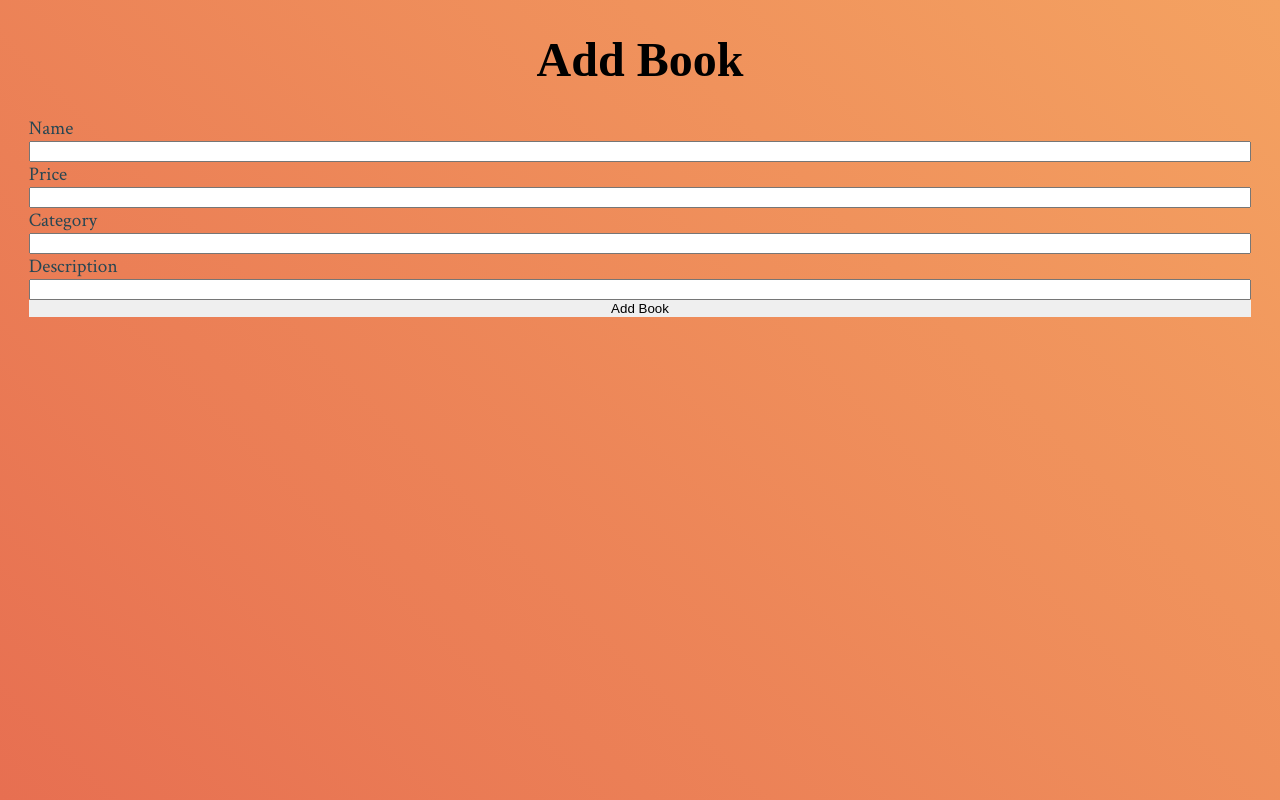
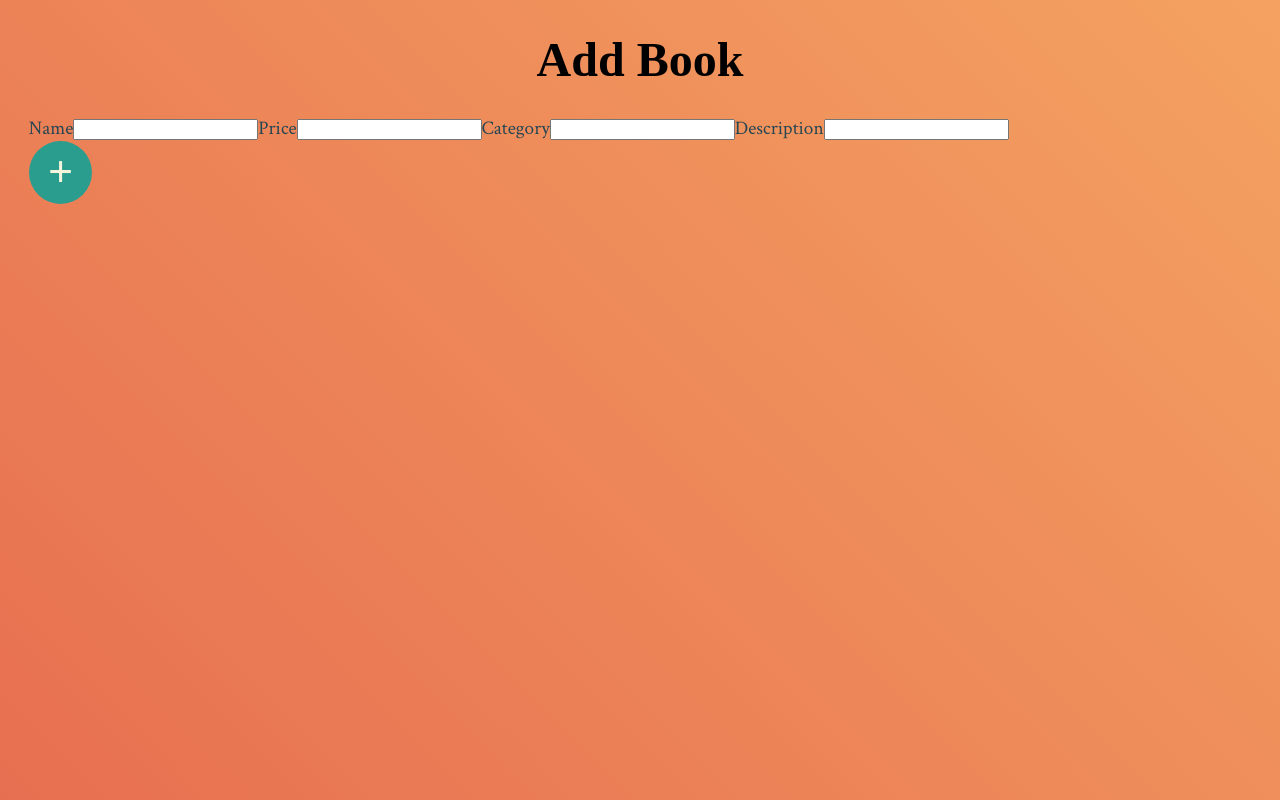
Before and after one commit to ngunner15/redux-bookstore, a React (Create React App) app: page /add-book in a window 1280 px wide. Built offline with nearby package versions, Linux system fonts and the light colour scheme; a web font is replaced by a local one.

Commit message:
Move form and btn-add inside div

```diff
--- a/src/components/AddBook.jsx
+++ b/src/components/AddBook.jsx
@@ -53,6 +53,7 @@ export function AddBook() {
         <h1>Add Book</h1>
       </div>
       <div className="content">
+        <div>
           <label htmlFor="nameInput">Name</label>
           <input
             type="text"
@@ -81,8 +82,11 @@ export function AddBook() {
             onChange={handleDescription}
             value={description}
           />
+        </div>
+        <div>
           {error && error}
-        <button onClick={handleClick} className="btn">Add Book</button>
+          <button onClick={handleClick} className="btn btn-add">&#43;</button>
+        </div>
       </div>
     </div>
   );
```
Lines whose indentation alone changed are shown as unchanged.
